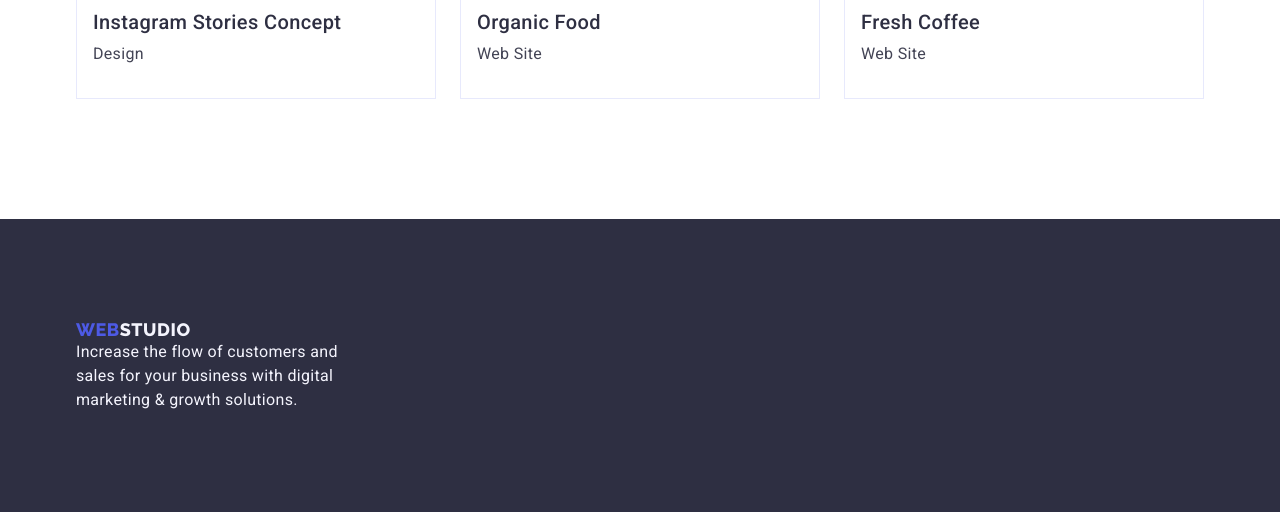
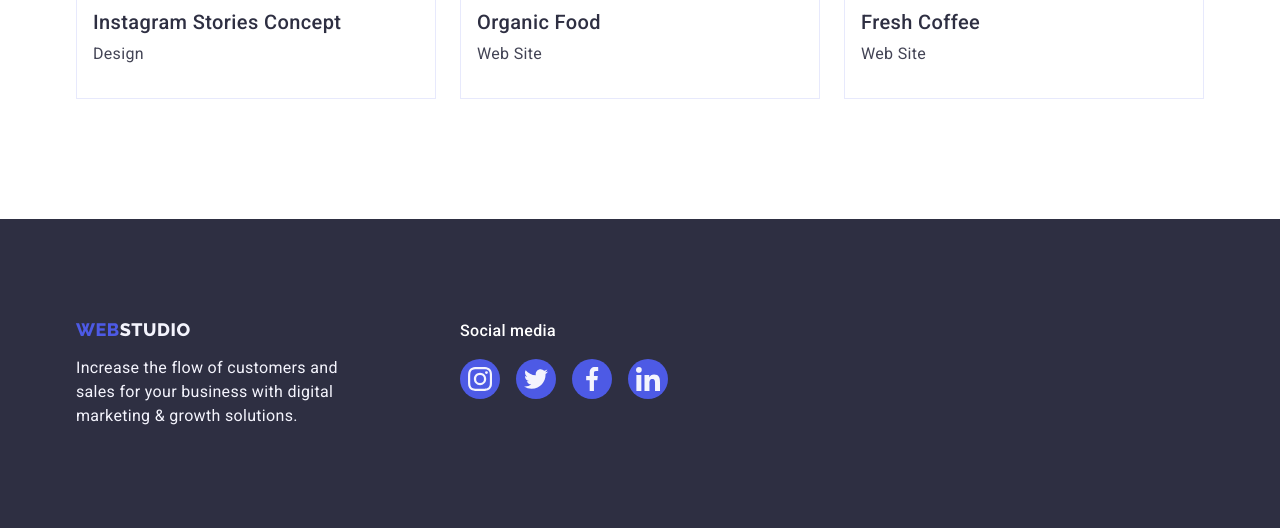
Before and after one commit to dyatskovskiy/goit-markup-hw-04, a plain HTML site: page portfolio.html in a window 1280 px wide. Shown: the part 1551-2079 px from the top of the page. Drawn offline with nearby package versions, Linux system fonts and the light colour scheme.

Commit message:
Update portfolio.html

```diff
--- a/portfolio.html
+++ b/portfolio.html
@@ -231,8 +231,9 @@
 
     <!-- Футер -->
     <footer class="footer">
-      <div class="container">
-        <a href="./index.html" class="logo-footer-link logo link"
+      <div class="footer-container container">
+        <div class="footer-text-container">
+          <a href="./index.html" class="footer-logo-link logo link"
             >Web<span class="footer-logo-span">Studio</span></a
           >
           <p class="footer-text">
@@ -240,6 +241,43 @@
             digital marketing & growth solutions.
           </p>
         </div>
+        <div class="footer-soc-container">
+          <p class="footer-soc-caption">Social media</p>
+          <ul class="footer-soc-list list">
+            <li class="footer-soc-item">
+              <a href="" class="footer-soc-link link">
+                <svg class="footer-soc-icon" width="24" height="24">
+                  <use href="./images/icons.svg#icon-instagram"></use>
+                </svg>
+              </a>
+            </li>
+
+            <li class="footer-soc-item">
+              <a href="" class="footer-soc-link link">
+                <svg class="footer-soc-icon" width="24" height="24">
+                  <use href="./images/icons.svg#icon-twitter"></use>
+                </svg>
+              </a>
+            </li>
+
+            <li class="footer-soc-item">
+              <a href="" class="footer-soc-link link">
+                <svg class="footer-soc-icon" width="24" height="24">
+                  <use href="./images/icons.svg#icon-facebook"></use>
+                </svg>
+              </a>
+            </li>
+
+            <li class="footer-soc-item">
+              <a href="" class="footer-soc-link link">
+                <svg class="footer-soc-icon" width="24" height="24">
+                  <use href="./images/icons.svg#icon-linkedin"></use>
+                </svg>
+              </a>
+            </li>
+          </ul>
+        </div>
+      </div>
     </footer>
   </body>
 </html>
```
Lines whose indentation alone changed are shown as unchanged.
